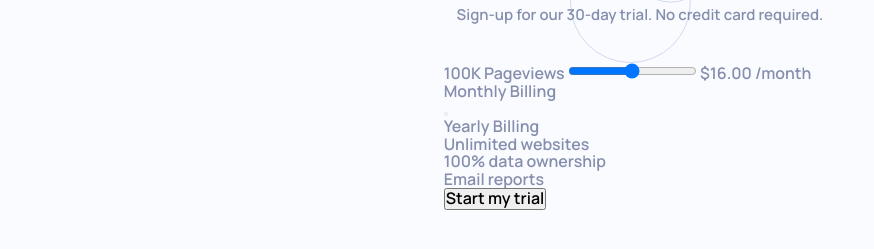
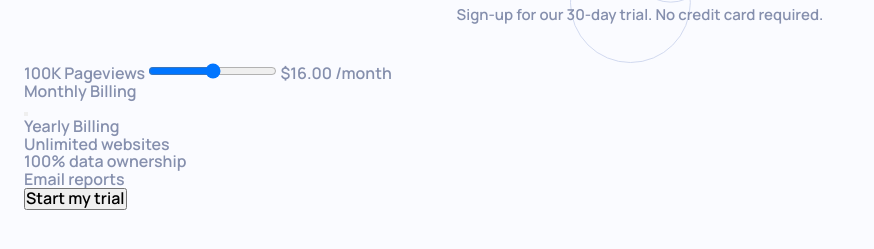
Before and after one commit to karolbanat/interactive-pricing-component, a website: page index.html in a window 1280 px wide. Shown: the part 333-582 px from the top of the page, without its empty margins (0-874 px from the left). Drawn offline with Linux system fonts and the light colour scheme.

Commit message:
Changin main layout

```diff
--- a/src/sass/base/_base.scss
+++ b/src/sass/base/_base.scss
@@ -7,7 +7,7 @@ body {
 
 main {
 	display: grid;
-	place-content: center;
+	align-content: center;
 	min-height: 100vh;
 	background-color: var(--bg-body);
 }
```
Also changed, not shown: dist/css/main.min.css.
